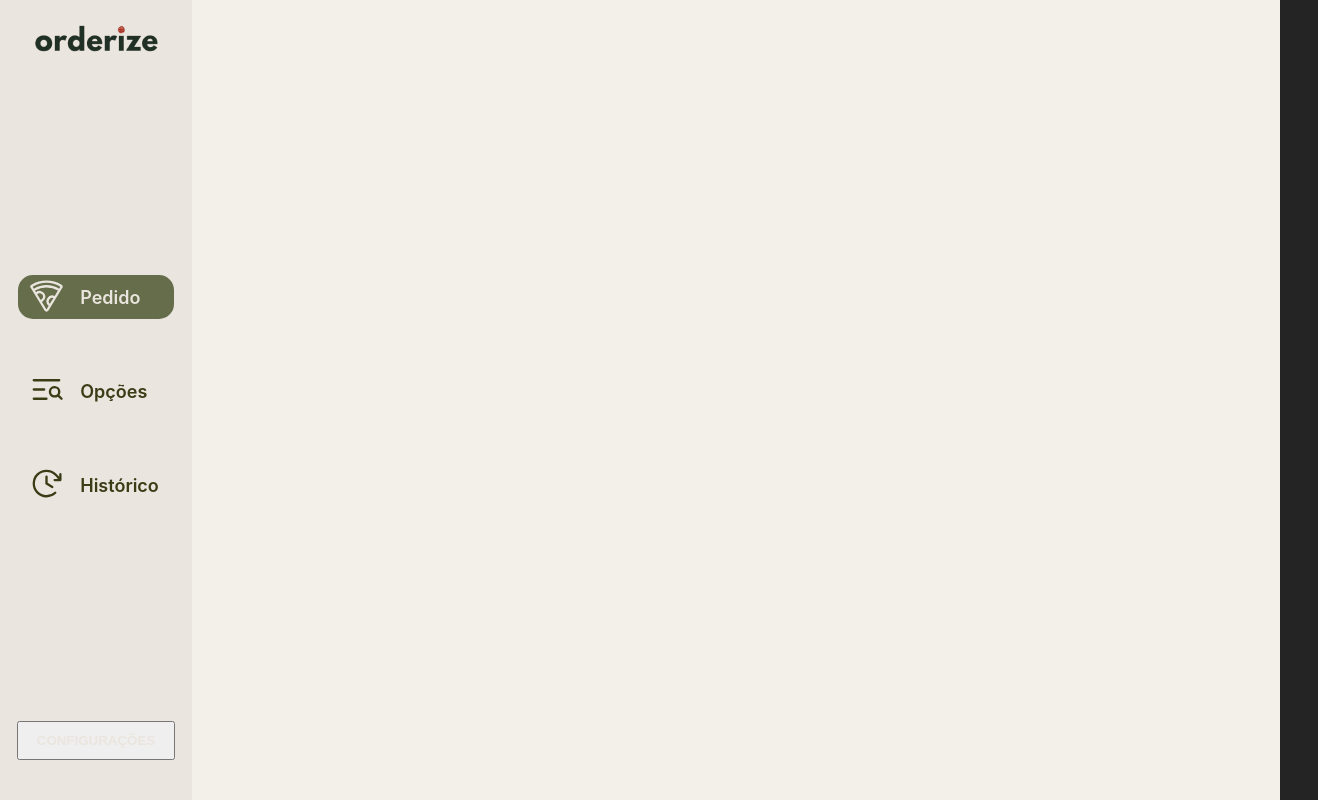
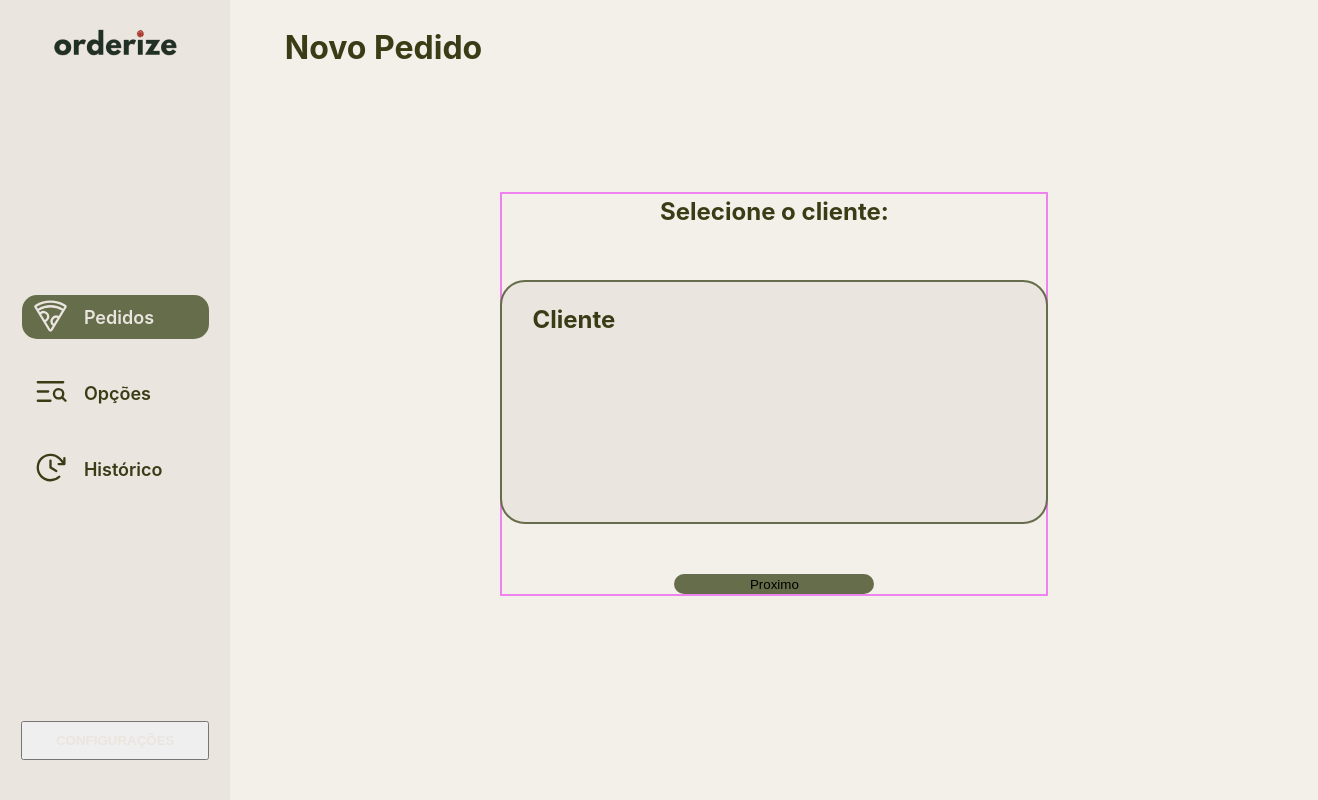
Before and after one commit to Orderize/site, a React (Vite) app: page /pizzas in a window 1280 px wide. Shown: the whole page, 1318 px wide, since content can reach past the window. Built offline with nearby package versions, Linux system fonts and the light colour scheme.

Commit message:
[FEAT] New Order Page in Progress

```diff
--- a/src/App.jsx
+++ b/src/App.jsx
@@ -16,7 +16,7 @@ createRoot(document.getElementById('root')).render(
         ></Route>
 
         <Route
-          path='/opcoes'
+          path='/'
           element={ <Navbar /> }
         ></Route>
 
--- a/src/component/navbar/button/buttonNavbar.css
+++ b/src/component/navbar/button/buttonNavbar.css
@@ -1,3 +1,7 @@
+.container-buttonNavbar a {
+    text-decoration: none;
+}
+
 @media screen and (max-width: 1200px) {
 
     .container-buttonNavbar {
@@ -25,14 +29,11 @@
     }
 
     .container-buttonNavbar.active {
-        text-align: center;
         background-color: #656D4A;
-
     }
 
     .container-buttonNavbar > a {
         display: flex;
-        align-items: center;
 
         color: #3A3C16;
         font-size: 18px;
@@ -62,6 +63,7 @@
 
 @media screen and (min-width: 1200px) {
     .container-buttonNavbar {
+        display: block;
         width: 90%;
 
         margin: 25px 0;
@@ -75,7 +77,6 @@
 
     .container-buttonNavbar.active {
         background-color: #656D4A;
-
     }
 
     .container-buttonNavbar > a {
@@ -95,6 +96,7 @@
     }
 
     a.active {
+        justify-content: flex-start;
         color: #EAE5DE;
     }
 
--- a/src/component/navbar/button/buttonNavbar.jsx
+++ b/src/component/navbar/button/buttonNavbar.jsx
@@ -1,7 +1,7 @@
 import React, { useState } from "react";
 import "./buttonNavbar.css"
 
-function buttonNavbar({ event, icon, isActive, classx, text }) {
+function buttonNavbar({ classx, event, icon, isActive, link, text }) {
     const setLink = () => {
         event(text);
     }
@@ -13,7 +13,7 @@ function buttonNavbar({ event, icon, isActive, classx, text }) {
                 onClick={setLink}
             >
                 <a
-                    // href=""
+                    href={link}
                     className={ `${isActive ? "active" : ""}` }
                 >
                     <i>
--- a/src/component/navbar/navbar.css
+++ b/src/component/navbar/navbar.css
@@ -43,14 +43,14 @@
 
         background: #EAE5DE;
 
-        width: 15%;
+        width: 18%;
         height: 100vh;
 
         position: fixed;
     }
 
     .logo {
-        margin-top: 20px;
+        margin-top: 3vh;
 
         cursor: pointer;
     }
@@ -61,12 +61,15 @@
         flex-direction: column;
 
         width: 90%;
+    }
 
+    .ordenation-navbar > li {
+        margin: 2vh;
     }
 
     .button-config {
         padding: 10px 0px;
-        margin-bottom: 40px;
+        margin-bottom: 5vh;
         font-weight: 600;
 
         width: 80%;
--- a/src/component/navbar/navbar.jsx
+++ b/src/component/navbar/navbar.jsx
@@ -5,7 +5,7 @@ import Option from "./option/option";
 import "./navbar.css";
 
 function navbar() {
-    const [actualButton, setActualButton] = useState("Pedido");
+    const [actualButton, setActualButton] = useState("Pedidos");
 
     return (
         <>
@@ -16,9 +16,9 @@ function navbar() {
                         classx={"main"}
                         event={ setActualButton }
                         icon={ <Pizza size={37}/> }
-                        isActive={actualButton === "Pedido"}
-                        link="/"
-                        text="Pedido"
+                        isActive={actualButton === "Pedidos"}
+                        link="/pizzas"
+                        text="Pedidos"
                         />
                     <ButtonNavbar
                         event={ setActualButton }
--- a/src/component/navbar/option/option.css
+++ b/src/component/navbar/option/option.css
@@ -28,6 +28,10 @@
     animation: closeComponent 3s normal;
 }
 
+
+
+/* @media screen and (min-width: 1200px) { */
+
     .container-option {
         display: flex;
         flex-direction: column;
@@ -36,22 +40,22 @@
         border-left: 3px solid #656D4A;
 
         width: 80%;
-    margin-top: -20px;
+        margin-top: -2vh;
 
         animation: openComponent 4s normal;
     }
 
     .container-option > li {
-    margin: 20px 0;
+        margin: 10px 0;
         animation: openComponent 3s normal;
     }
 
     .container-option > li.active {
         background-color: #FFFFFF;
-    margin: 20px 0;
-
     }
 
     .container-option > li > a {
         color: #3A3C16;
     }
+
+/* } */
--- a/src/component/navbar/option/option.jsx
+++ b/src/component/navbar/option/option.jsx
@@ -27,9 +27,9 @@ function option({ isActive }) {
                 <ButtonNavbar
                     event={ setActualButton }
                     icon={ <Money size={75} className='money' /> }
-                    isActive={actualButton === "Promoção"}
+                    isActive={actualButton === "Brindes"}
                     link="/"
-                    text="Promoção"
+                    text="Brindes"
                 />
             </ul>
         </>
--- a/src/component/page/new_order/order.css
+++ b/src/component/page/new_order/order.css
@@ -1,8 +1,57 @@
 .container-order {
+    width: 85%;
+    height: 100vh;
+
     background-color: #F3EFE9;
-    width: 85%;
-    min-height: 100vh;
+    color: #3A3C16;
+    font-weight: 700;
 
-    position: relative;
-    left: 15%;
+    position: absolute;
+    left: 18%;
 }
+
+.container-order > h1 {
+    width: 90%;
+
+    margin: 3vh auto;
+}
+
+.client-modal {
+    display: flex;
+    align-items: center;
+    flex-direction: column;
+    justify-content: space-between;
+
+    margin: 15vh auto;
+    width: 50%;
+    height: 50%;
+    border: 2px solid violet;
+}
+
+.client-modal > h2 {
+    /* color: #656D4A; */
+}
+
+.client-modal > .client-modal-card {
+    width: calc(100% - 60px);
+    height: 50%;
+
+    background-color: #EAE5DE;
+
+    border: 2px solid #656D4A;
+    border-radius: 25px;
+
+    padding: 20px 30px;
+}
+
+.client-modal > .client-modal-card > h2 {
+    /* color: #656D4A; */
+}
+
+.client-modal > button {
+    width: 200px;
+    height: 20px;
+    background-color: #656D4A;
+    border-radius: 20px;
+    border: none;
+}
--- a/src/component/page/new_order/order.jsx
+++ b/src/component/page/new_order/order.jsx
@@ -7,7 +7,14 @@ function order() {
         <>
             <Navbar />
             <main className="container-order">
-
+                <h1>Novo Pedido</h1>
+                <section className="client-modal">
+                    <h2>Selecione o cliente:</h2>
+                    <div className="client-modal-card">
+                        <h2>Cliente</h2>
+                    </div>
+                    <button>Proximo</button>
+                </section>
             </main>
         </>
     );
```
Lines whose indentation alone changed are shown as unchanged.
